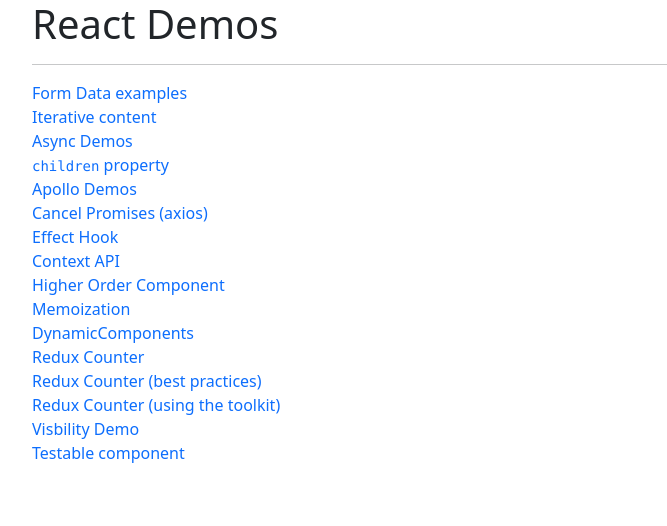
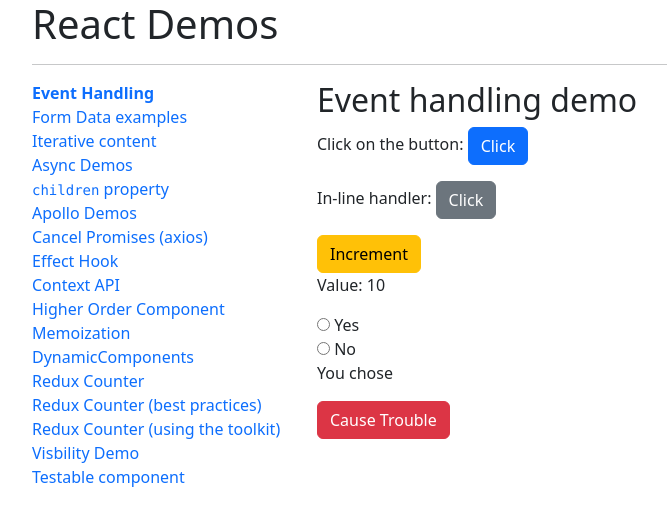
Before and after one commit to speedingplanet/front-end-bootcamp, a React (Vite) app in the folder react-demos/: page /event-handling in a window 1280 px wide. Shown: the top 526 px of the page, without its empty margins (50-717 px from the left). Built offline with nearby package versions, Linux system fonts and the light colour scheme.

Commit message:
Event Handling demo

```diff
--- a/react-demos/src/App.jsx
+++ b/react-demos/src/App.jsx
@@ -18,6 +18,7 @@
 import ApolloManager from './apollo/ApolloManager.jsx';
 
 import './App.css';
+import EventHandling from './event-handling/EventHandling.jsx';
 
 function App() {
 	return (
@@ -32,6 +33,9 @@
 				<div className="row">
 					<div className="col-3">
 						<ul className="list-unstyled">
+							<li>
+								<NavLink to="event-handling">Event Handling</NavLink>
+							</li>
 							<li>
 								<NavLink to="form-data">Form Data examples</NavLink>
 							</li>
@@ -92,6 +96,10 @@
 					</div>
 					<div className="col">
 						<Routes>
+							<Route
+								path="/event-handling"
+								element={<EventHandling />}
+							/>
 							<Route
 								path="/form-data/*"
 								element={<FormDataManager />}
--- /dev/null
+++ b/react-demos/src/event-handling/EventHandling.jsx
@@ -0,0 +1,93 @@
+import React, { useState } from 'react';
+
+function EventHandling() {
+	/*
+	let array = useState(0);
+
+	// The value
+	let counter = array[0];
+
+	// The setter/mutator for changing the value
+	let setCounter = array[1];
+	*/
+	let [counter, setCounter] = useState(10);
+	let [yesNoValue, setYesNoValue] = useState();
+
+	function handleClick() {
+		console.log('You clicked on the button!');
+	}
+
+	return (
+		<section className="row">
+			<div className="col">
+				<h2>Event handling demo</h2>
+
+				{/* button.btn.btn-primary */}
+				<p>
+					Click on the button:&nbsp;
+					<button
+						className="btn btn-primary"
+						onClick={handleClick}
+					>
+						Click
+					</button>
+				</p>
+				<p>
+					In-line handler:{' '}
+					<button
+						className="btn btn-secondary"
+						onClick={() => console.log('In-line button')}
+					>
+						Click
+					</button>
+				</p>
+				<div>
+					<button
+						className="btn btn-warning"
+						onClick={() => setCounter(counter + 1)}
+					>
+						Increment
+					</button>
+					<p>Value: {counter}</p>
+				</div>
+				<div>
+					{/* (input:radio+label)*2 */}
+					<input
+						type="radio"
+						name="flipper"
+						id="yes"
+						value="yes"
+						onChange={(e) => {
+							setYesNoValue(e.currentTarget.value);
+						}}
+						checked={yesNoValue === 'yes'}
+					/>
+					&nbsp;
+					<label htmlFor="yes">Yes</label>
+					<br />
+					<input
+						type="radio"
+						name="flipper"
+						id="no"
+						value="no"
+						onChange={(e) => setYesNoValue(e.currentTarget.value)}
+						checked={yesNoValue === 'no'}
+					/>
+					&nbsp;
+					<label htmlFor="no">No</label>
+					<p>You chose {yesNoValue}</p>
+					<p>
+						<button
+							className="btn btn-danger"
+							onClick={() => setYesNoValue('no')}
+						>
+							Cause Trouble
+						</button>
+					</p>
+				</div>
+			</div>
+		</section>
+	);
+}
+
+export default EventHandling;
```
